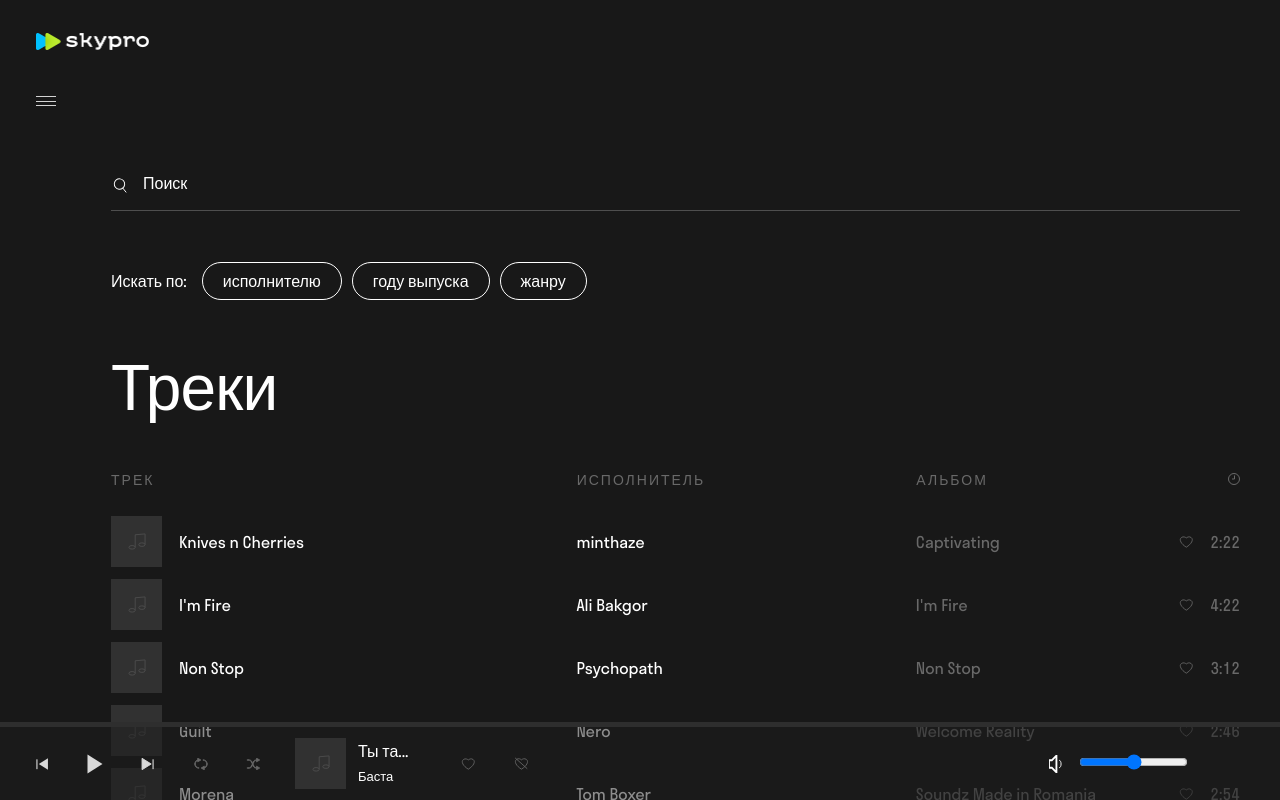
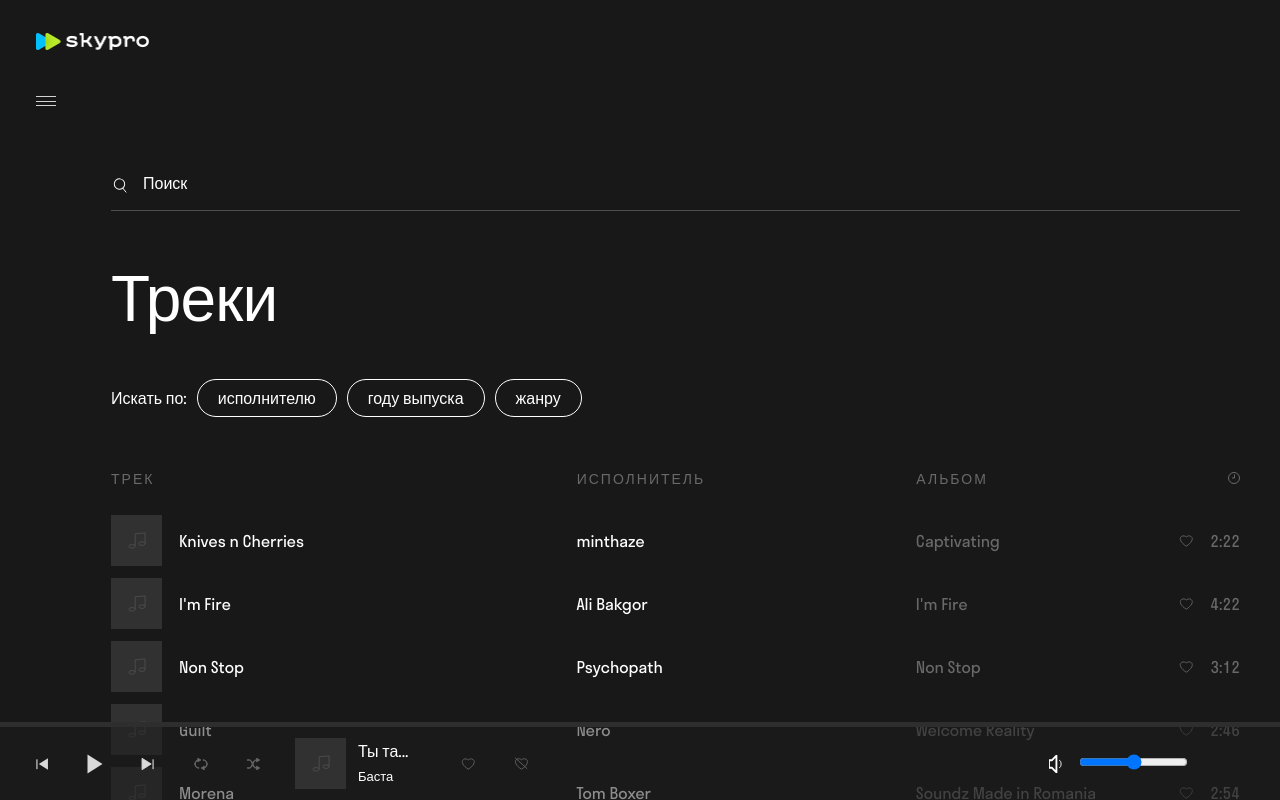
Before and after one commit to sadrika1/skypro.music, a React (Create React App) app: page / in a window 1280 px wide. Built offline with nearby package versions, Linux system fonts and the light colour scheme.

Commit message:
filters done

```diff
--- a/src/App.js
+++ b/src/App.js
@@ -27,7 +27,7 @@ function App() {
           <Navigation />
           <div className="main__centerblock centerblock">
             <Serching />
-            <h2 className="centerblock__h2">Треки</h2>
+
             <div className="centerblock__content">
               <SongsInfo />
               <div className="content__playlist playlist">
--- a/src/components/Searching.js
+++ b/src/components/Searching.js
@@ -1,40 +1,43 @@
 import { useState } from 'react'
 import './searchingComponents.css'
 
+// const Serching = () => {
+//   return (
+//     <>
+//       <SerchingInput />
+//       <div className="centerblock__filter filter">
+//         <div className="filter__title">Искать по:</div>
+//         <SerchingFilter />
+//         {/* <FilterAuthor /> */}
+//         {/* <div className="filter__button button-year _btn-text">году выпуска</div> */}
+//         {/* <FilterYear /> */}
+//         {/* <div className="filter__button button-genre _btn-text">жанру</div> */}
+//         {/* <FilterGenre /> */}
+//       </div>
+//     </>
+//   )
+// }
+
+// const SerchingInput = () => {
+//   return (
+//     <div className="centerblock__search search">
+//       <svg className="search__svg">
+//         <use xlinkHref="img/icon/sprite.svg#icon-search"></use>
+//       </svg>
+//       <input
+//         className="search__text"
+//         type="search"
+//         placeholder="Поиск"
+//         name="search"
+//       />
+//     </div>
+//   )
+// }
+
 const Serching = () => {
-  return (
-    <>
-      <SerchingInput />
-      <div className="centerblock__filter filter">
-        <div className="filter__title">Искать по:</div>
-        <FilterAuthor />
-        {/* <div className="filter__button button-year _btn-text">году выпуска</div> */}
-        <FilterYear/>
-        {/* <div className="filter__button button-genre _btn-text">жанру</div> */}
-        <FilterGenre/>
-      </div>
-    </>
-  )
-}
+  const [selectedCategory, setSelectedCategory] = useState(null)
 
-const SerchingInput = () => {
-  return (
-    <div className="centerblock__search search">
-      <svg className="search__svg">
-        <use xlinkHref="img/icon/sprite.svg#icon-search"></use>
-      </svg>
-      <input
-        className="search__text"
-        type="search"
-        placeholder="Поиск"
-        name="search"
-      />
-    </div>
-  )
-}
-
-const FilterAuthor = () => {
-  const options = [
+  const artists = [
     'minthaze',
     'Ali Bakgor',
     'Psychopath',
@@ -43,65 +46,18 @@ const FilterAuthor = () => {
     'Calvin Harris, Disciples',
     'Dynoro, Outwork, Mr. Gee',
   ]
-  //прописать ключи для корректной сортировки
 
-  const [popUp, setPopUp] = useState(false)
-  return (
-    <>
-      <div
-        className="filter__button button-author _btn-text"
-        onClick={() => setPopUp(!popUp)}
-      >исполнителю</div>
-      {popUp && (
-        <div className="dropdown__content">
-          {options.map((option) => {
-            return (
-              <div className="dropdown__item" onClick={() => setPopUp(option)}>
-                {option}
-              </div>
-            )
-          })}
-        </div>
-      )}
-    </>
-  )
-}
+  const years = [
+    '2011',
+    '1991',
+    '2000',
+    '2003',
+    '2017',
+    '2005',
+    '2010',
+  ]
 
-const FilterYear = () => {
-  const options = [
-    '2011',
-    '1990',
-    '2005',
-    '2007',
-    '2017',
-    '2001',
-    '2022',
-  ]
-  //прописать ключи для корректной сортировки
-
-  const [popUp, setPopUp] = useState(false)
-  return (
-    <>
-      <div
-        className="filter__button button-year _btn-text"
-        onClick={() => setPopUp(!popUp)}
-      >году выпуска</div>
-      {popUp && (
-        <div className="dropdown__content">
-          {options.map((option) => {
-            return (
-              <div className="dropdown__item" onClick={() => setPopUp(option)}>
-                {option}
-              </div>
-            )
-          })}
-        </div>
-      )}
-    </>
-  )
-}
-const FilterGenre = () => {
-  const options = [
+  const genres = [
     'Pop',
     'Hip-Hop',
     'Rock',
@@ -110,26 +66,69 @@ const FilterGenre = () => {
     'Post-Rock',
     'Metal',
   ]
-  //прописать ключи для корректной сортировки
 
-  const [popUp, setPopUp] = useState(false)
+  const selectCategory = (category) => {
+    if (category === selectedCategory) {
+      setSelectedCategory(null)
+      return
+    }
+    setSelectedCategory(category)
+  }
+  function CategoryItem({ isOpen, title, onClick, list }) {
+    return (
+      <div className="filter__button button-author _btn-text">
+        <div className="_btn-text" onClick={onClick}>
+          {title}
+        </div>
+        {!isOpen ? null : (
+          <div className="dropdown__content">
+            <ul>
+              {list.map((item) => {
+                return <li className="dropdown__item">{item}</li>
+              })}
+            </ul>
+          </div>
+        )}
+      </div>
+    )
+  }
+
   return (
     <>
-      <div
-        className="filter__button button-genre _btn-text"
-        onClick={() => setPopUp(!popUp)}
-      >жанру</div>
-      {popUp && (
-        <div className="dropdown__content">
-          {options.map((option) => {
-            return (
-              <div className="dropdown__item" onClick={() => setPopUp(option)}>
-                {option}
-              </div>
-            )
-          })}
-        </div>
-      )}
+      <div className="centerblock__search search">
+        <svg className="search__svg">
+          <use xlinkHref="img/icon/sprite.svg#icon-search"></use>
+        </svg>
+        <input
+          className="search__text"
+          type="search"
+          placeholder="Поиск"
+          name="search"
+        />
+      </div>
+      <h2 className="centerblock__h2">Треки</h2>
+
+      <div className="filters__block">
+        <div className='filters__block_text'>Искать по:</div>
+        <CategoryItem
+          title="исполнителю"
+          onClick={() => selectCategory('artist')}
+          isOpen={selectedCategory === 'artist'}
+          list={artists}
+        ></CategoryItem>
+        <CategoryItem
+          title="году выпуска"
+          onClick={() => selectCategory('year')}
+          isOpen={selectedCategory === 'year'}
+          list={years}
+        ></CategoryItem>
+        <CategoryItem
+          title="жанру"
+          onClick={() => selectCategory('genre')}
+          isOpen={selectedCategory === 'genre'}
+          list={genres}
+        ></CategoryItem>
+      </div>
     </>
   )
 }
--- a/src/components/searchingComponents.css
+++ b/src/components/searchingComponents.css
@@ -7,8 +7,8 @@
     flex-direction: column;
     background-color: #313131;
     border-radius: 15px;
-    margin-top: 355px;
-    margin-left: 90px;
+    margin-top: 15px;
+    margin-left: -15px;
     overflow: auto;
 }
 
@@ -22,3 +22,14 @@
     text-decoration: underline;
     color: #B672FF;
 }
+
+.filters__block {
+    display: flex;
+    align-items: center;
+    color: white;
+    margin-bottom: 50px;
+}
+
+.filters__block_text {
+    padding-right: 10px;
+}
```
